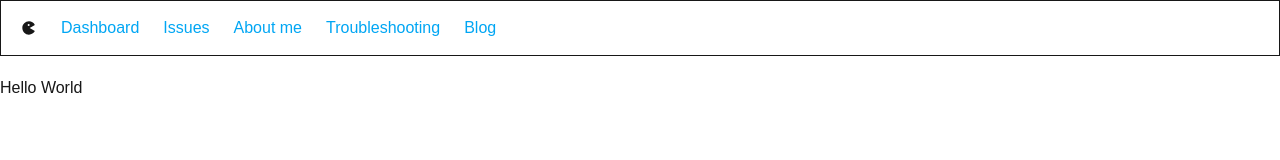
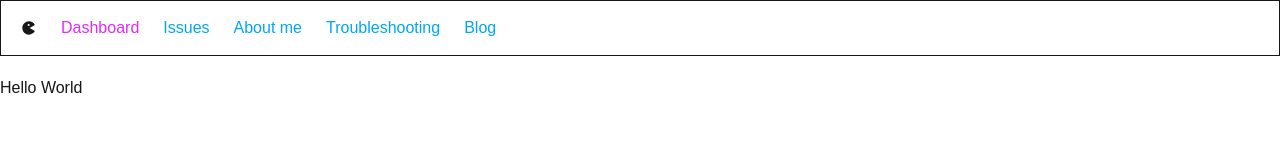
Before and after one commit to andrecello/moshappcreationpart2, a Next.js app: page / in a window 1280 px wide. Shown: the top 160 px of the page. Built offline with nearby package versions, Linux system fonts and the light colour scheme.

Commit message:
Completed active link navbar
Styling via tailwind was successful. Anytime I hover a link from navy bar it turns purple

```diff
--- a/app/Navbar.tsx
+++ b/app/Navbar.tsx
@@ -23,7 +23,7 @@ const Navbar = () => {
             {links.map(link =>
                 <Link
                     key={link.href}
-                        className = 'text-sky-500 hover:text-sky-950 transition-colors'
+                        className = {`${link.href === currentPath ? 'text-fuchsia-500' : 'text-sky-500'} hover:text-sky-950 transition-colors`}
                         href={link.href}>{link.label}</Link>)}
         </ul>
     </nav>
--- a/package.json
+++ b/package.json
@@ -9,6 +9,7 @@
     "lint": "next lint"
   },
   "dependencies": {
+    "classnames": "^2.5.1",
     "next": "15.2.1",
     "react": "^19.0.0",
     "react-dom": "^19.0.0",
```
Also changed, not shown: 1 other file (tests, documents, lock files or other folders).
